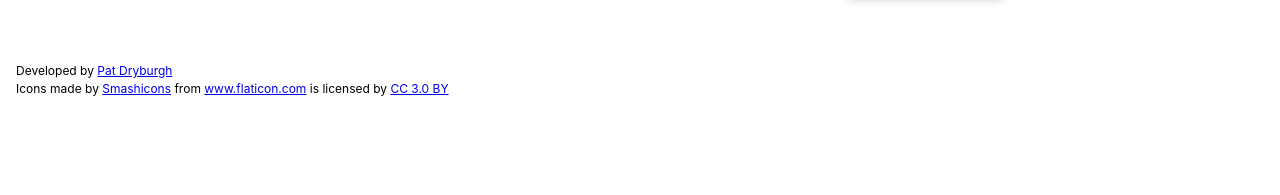
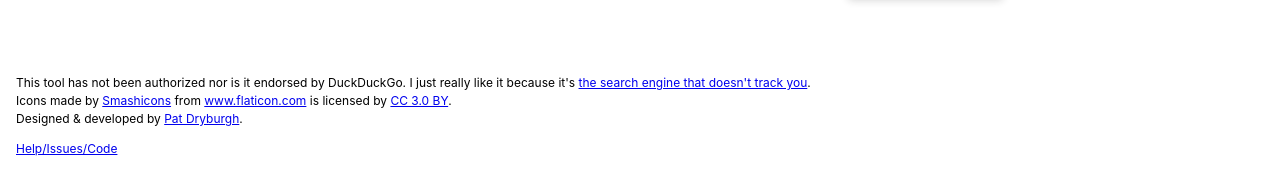
Before and after one commit to patdryburgh/ddg-searchbox, a React (Create React App) app: page / in a window 1280 px wide. Shown: the part 913-1108 px from the top of the page. Before the commit the page ends 1043 px from the top, so only its background shows below. Built offline with nearby package versions, Linux system fonts and the light colour scheme.

Commit message:
improve credits

```diff
--- a/src/App.css
+++ b/src/App.css
@@ -137,10 +137,6 @@ section h2 + p {
 .credits {
   font-size: .75em;
   width: 100%;
-}
-
-.credits p {
-  margin: 0;
 }
 
 .form-preview {
--- a/src/App.tsx
+++ b/src/App.tsx
@@ -90,8 +90,14 @@ const App: React.FC = () => {
                 />
             </div>
             <section className={"credits"}>
-                <p>Developed by <a href="https://patdryburgh.com">Pat Dryburgh</a></p>
-                <p>Icons made by <a href="https://www.flaticon.com/authors/smashicons" title="Smashicons">Smashicons</a> from <a href="https://www.flaticon.com/" title="Flaticon">www.flaticon.com</a> is licensed by <a href="http://creativecommons.org/licenses/by/3.0/" title="Creative Commons BY 3.0" target="_blank" rel="noopener noreferrer">CC 3.0 BY</a></p>
+                <p>
+                    This tool has not been authorized nor is it endorsed by DuckDuckGo. I just really like it because it's <a href="https://duckduckgo.com">the search engine that doesn't track you</a>.<br />
+                    Icons made by <a href="https://www.flaticon.com/authors/smashicons" title="Smashicons">Smashicons</a> from <a href="https://www.flaticon.com/" title="Flaticon">www.flaticon.com</a> is licensed by <a href="http://creativecommons.org/licenses/by/3.0/" title="Creative Commons BY 3.0" target="_blank" rel="noopener noreferrer">CC 3.0 BY</a>.<br />
+                    Designed &amp; developed by <a href="https://patdryburgh.com">Pat Dryburgh</a>.
+                </p>
+                <p>
+                    <a href="https://github.com/patdryburgh/ddg-searchbox/issues">Help/Issues/Code</a>
+                </p>
             </section>
         </div>
     );
```
